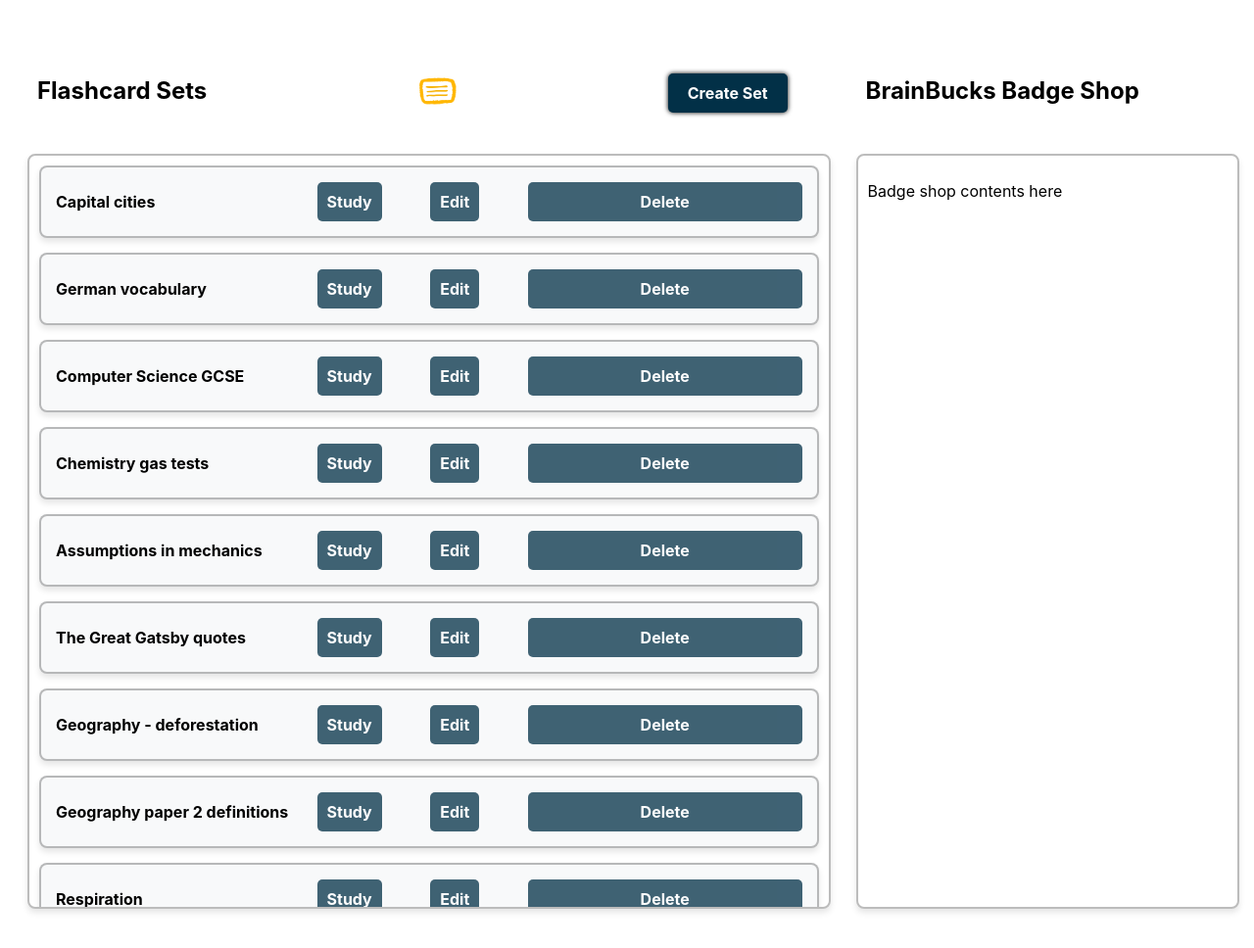
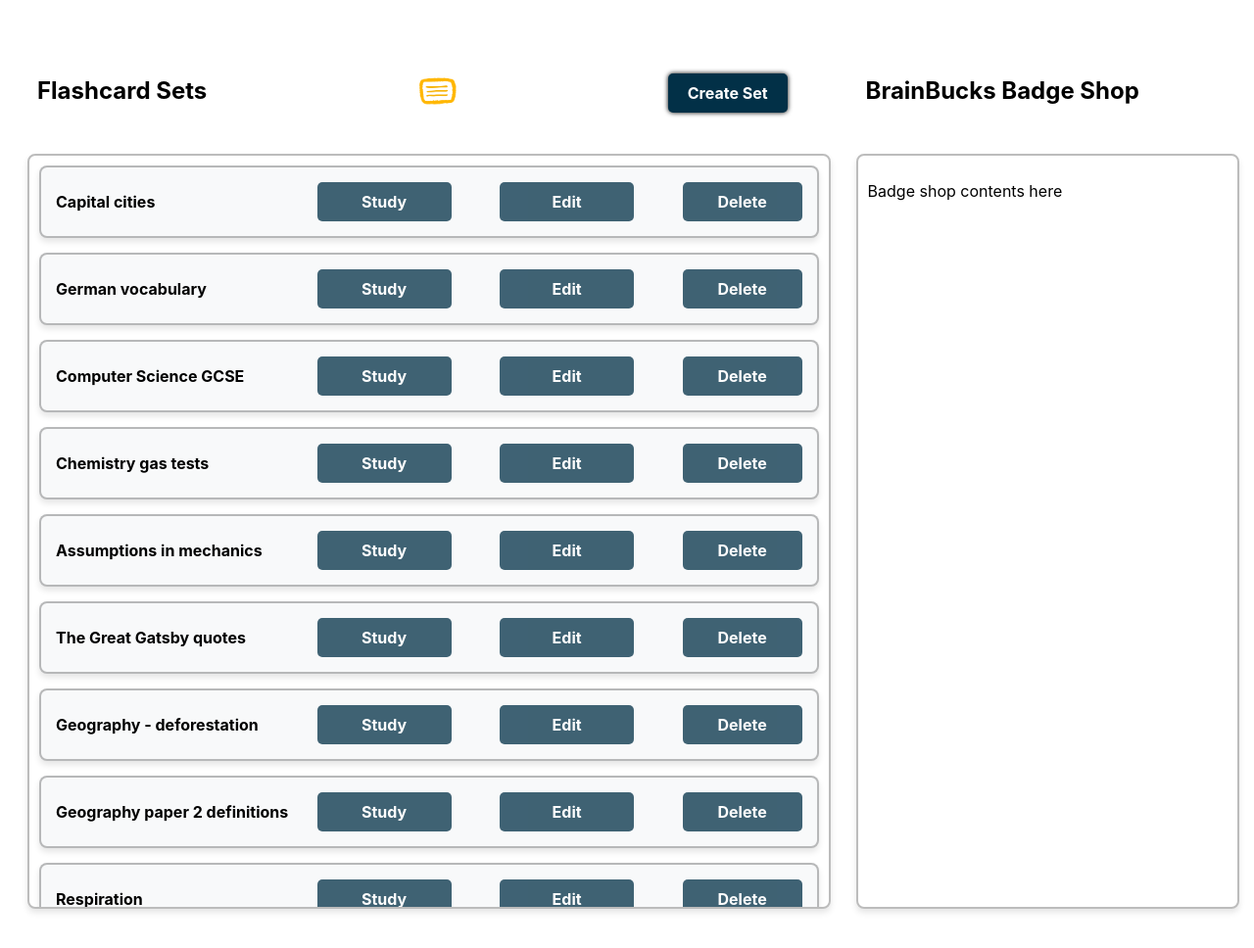
Before and after one commit to EmmaChantrey/flashcards, a Django app: page /dashboard/ in a window 1280 px wide. Shown: the part 178-1146 px from the top of the page at 98% size. Run offline with Django 4.2, Linux system fonts and the light colour scheme; a user stored in the database is signed in; data comes from the database, SQL or seed files in the repository.

Commit message:
flashcard button styling done

```diff
--- a/static/css/styles.css
+++ b/static/css/styles.css
@@ -136,6 +136,7 @@ input[type="password"] {
 }
 
 button {
+    display: inline-block;
     width: 100%;
     font-weight: bold;
     padding: 10px;
@@ -283,7 +284,7 @@ button:hover {
 .flashcard-buttons .button {
     all: unset;
     display: inline-block;
-    width: 70px;
+    width: 100%;
     font-weight: bold;
     padding: 10px;
     background-color: #023047;
@@ -331,6 +332,9 @@ button:hover {
     box-sizing: border-box;
 }
 
+.delete-set-form button:hover {
+    opacity: 0.5;
+}
 
 
 #add-more-btn {
```
